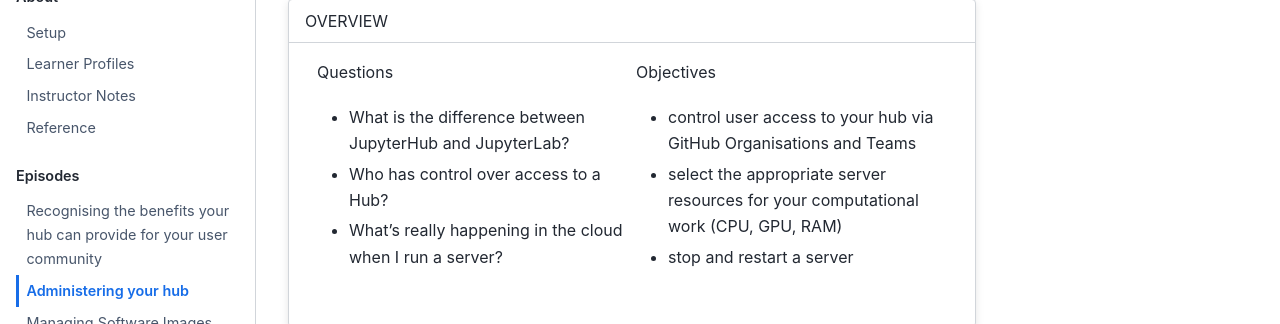
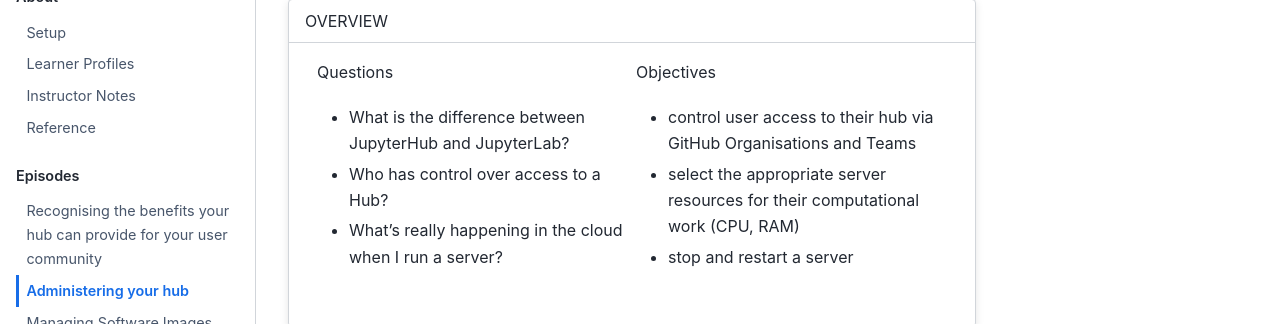
Before and after one commit to czi-catalystproject/hub-champion-training, a Jupyter Book: the page built from episodes/administer_hub.md, in a window 1280 px wide and 1326 px high. Shown: the part 181-505 px from the top of the window. Built offline with Jupyter Book 1.0.4 settings and Sphinx 7.4.7 and the Sphinx Book theme 1.1.4, drawn with Linux system fonts in a browser that asks for light colours; nearby versions of some CDN libraries.

Commit message:
Update episode 2 objectives

```diff
--- a/episodes/administer_hub.md
+++ b/episodes/administer_hub.md
@@ -23,8 +23,8 @@ Questions
 :::{grid-item}
 Objectives
 
-- control user access to your hub via GitHub Organisations and Teams
-- select the appropriate server resources for your computational work (CPU, GPU, RAM)
+- control user access to their hub via GitHub Organisations and Teams
+- select the appropriate server resources for their computational work (CPU, RAM)
 - stop and restart a server
 
 :::
```
